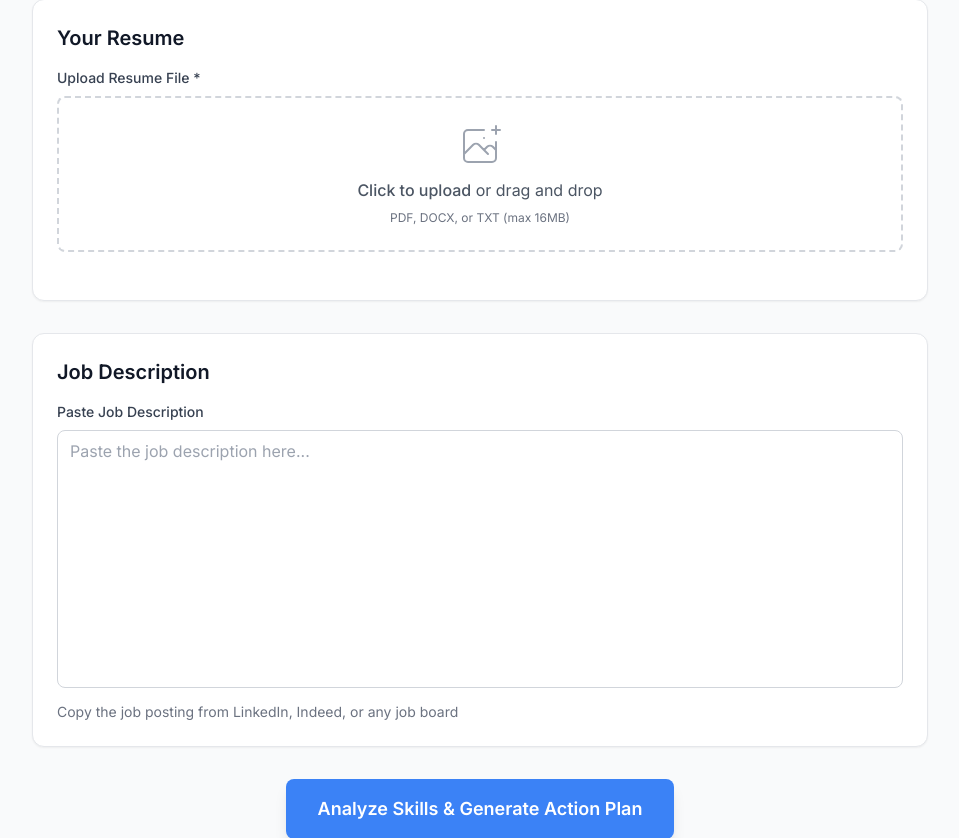
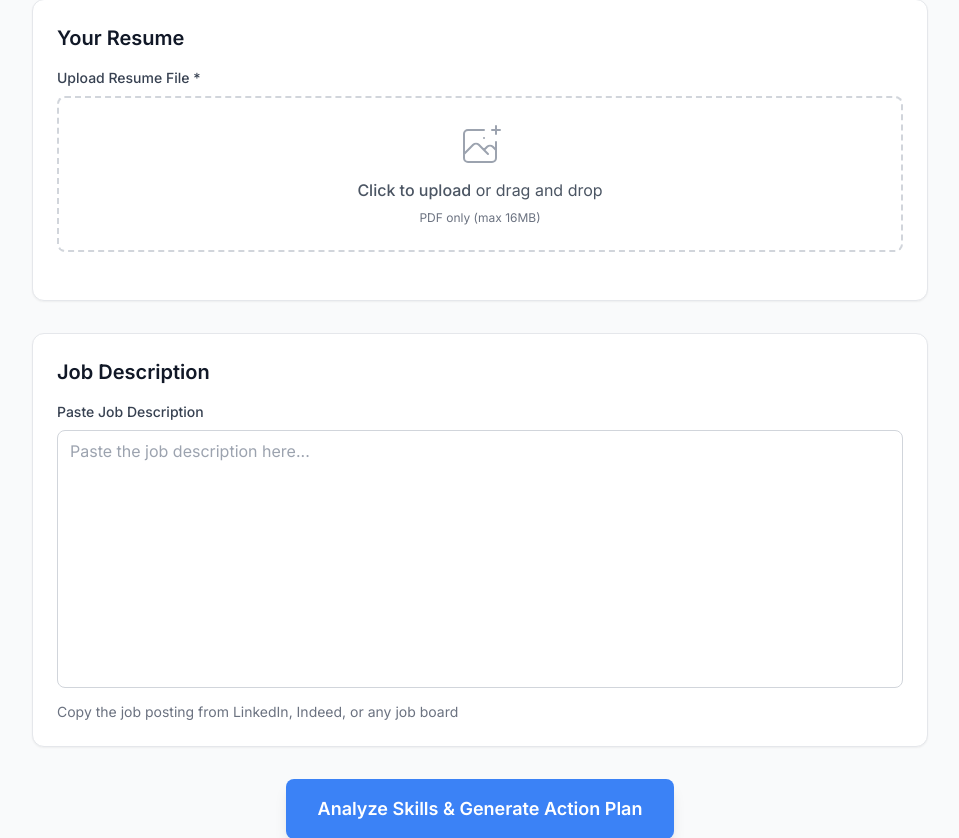
Before and after one commit to whenkunda-blip/c-coach, a Flask app: page /upload in a window 1280 px wide. Shown: the part 206-1044 px from the top of the page, without its empty margins (160-1119 px from the left). Run offline with Flask 3, Linux system fonts and the light colour scheme; some libraries are stand-ins or nearby versions.

Commit message:
Restrict file upload to PDF only - Remove DOCX, DOC, and TXT support from upload form and backend validation

```diff
--- a/job_coach_mvp/app.py
+++ b/job_coach_mvp/app.py
@@ -17,7 +17,7 @@ app.config['UPLOAD_FOLDER'] = 'uploads'
 app.config['MAX_CONTENT_LENGTH'] = 16 * 1024 * 1024  # 16MB max file size
 
 # Allowed file extensions
-ALLOWED_EXTENSIONS = {'pdf', 'docx', 'doc', 'txt'}
+ALLOWED_EXTENSIONS = {'pdf'}
 
 # Initialize database
 db.init_app(app)
@@ -73,7 +73,7 @@ def upload():
                         flash(f'Error saving file: {str(e)}', 'error')
                         return redirect(request.url)
                 else:
-                    flash('Invalid file type for resume. Please upload PDF, DOCX, or TXT.', 'error')
+                    flash('Invalid file type for resume. Please upload PDF only.', 'error')
                     return redirect(request.url)
 
 
--- a/job_coach_mvp/templates/upload.html
+++ b/job_coach_mvp/templates/upload.html
@@ -26,9 +26,9 @@
                         <div class="text-gray-600">
                             <span class="font-medium">Click to upload</span> or drag and drop
                         </div>
-                        <p class="text-xs text-gray-500">PDF, DOCX, or TXT (max 16MB)</p>
+                        <p class="text-xs text-gray-500">PDF only (max 16MB)</p>
                     </div>
-                    <input type="file" name="resume_file" id="resume_file" accept=".pdf,.docx,.doc,.txt"
+                    <input type="file" name="resume_file" id="resume_file" accept=".pdf"
                            class="hidden" onchange="handleFileSelect(this)">
                 </div>
                 <div id="file-info" class="mt-2 text-sm text-gray-600 hidden"></div>
@@ -96,7 +96,7 @@ dropZone.addEventListener('drop', (e) => {
 function handleFileSelect(input) {
     const file = input.files[0];
     if (file) {
-        const allowedTypes = ['.pdf', '.docx', '.doc', '.txt'];
+        const allowedTypes = ['.pdf'];
         const fileExtension = '.' + file.name.split('.').pop().toLowerCase();
 
         if (allowedTypes.includes(fileExtension)) {
@@ -104,7 +104,7 @@ function handleFileSelect(input) {
             fileInfo.classList.remove('hidden');
             dropZone.classList.add('border-green-300', 'bg-green-50');
         } else {
-            alert('Please select a valid file type (PDF, DOCX, DOC, or TXT)');
+            alert('Please select a valid file type (PDF only)');
             input.value = '';
         }
     }
```
